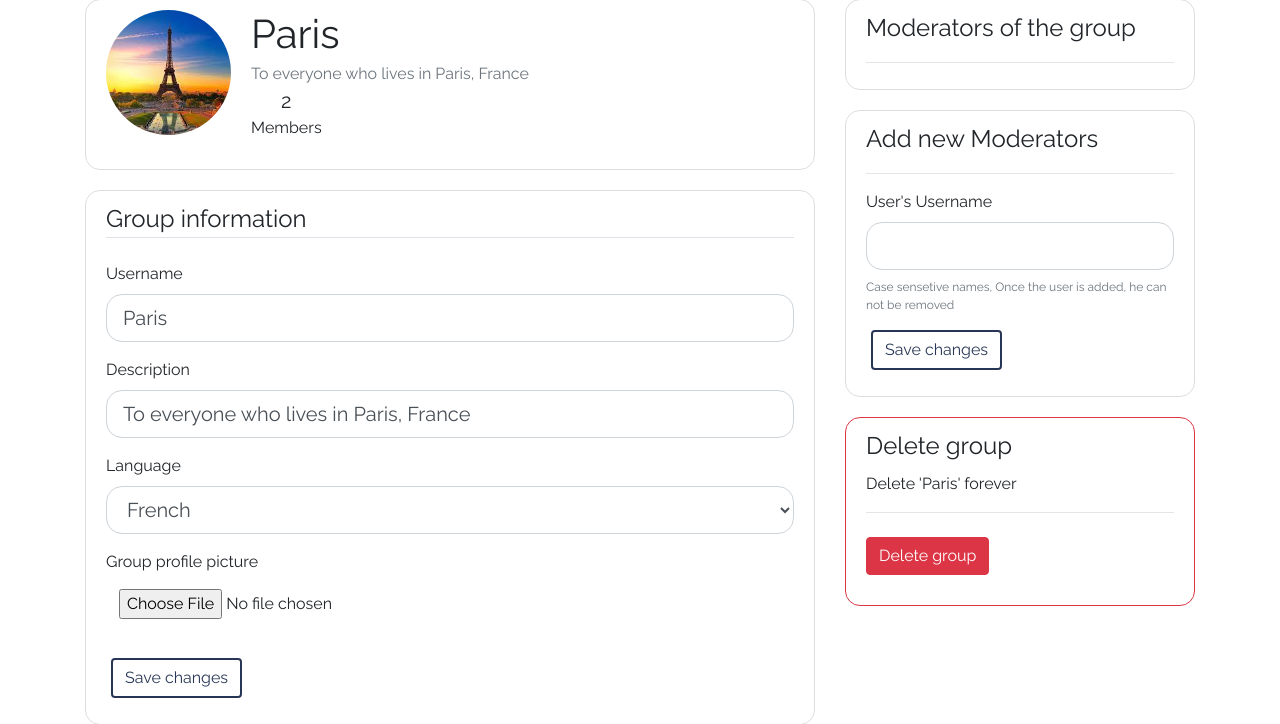
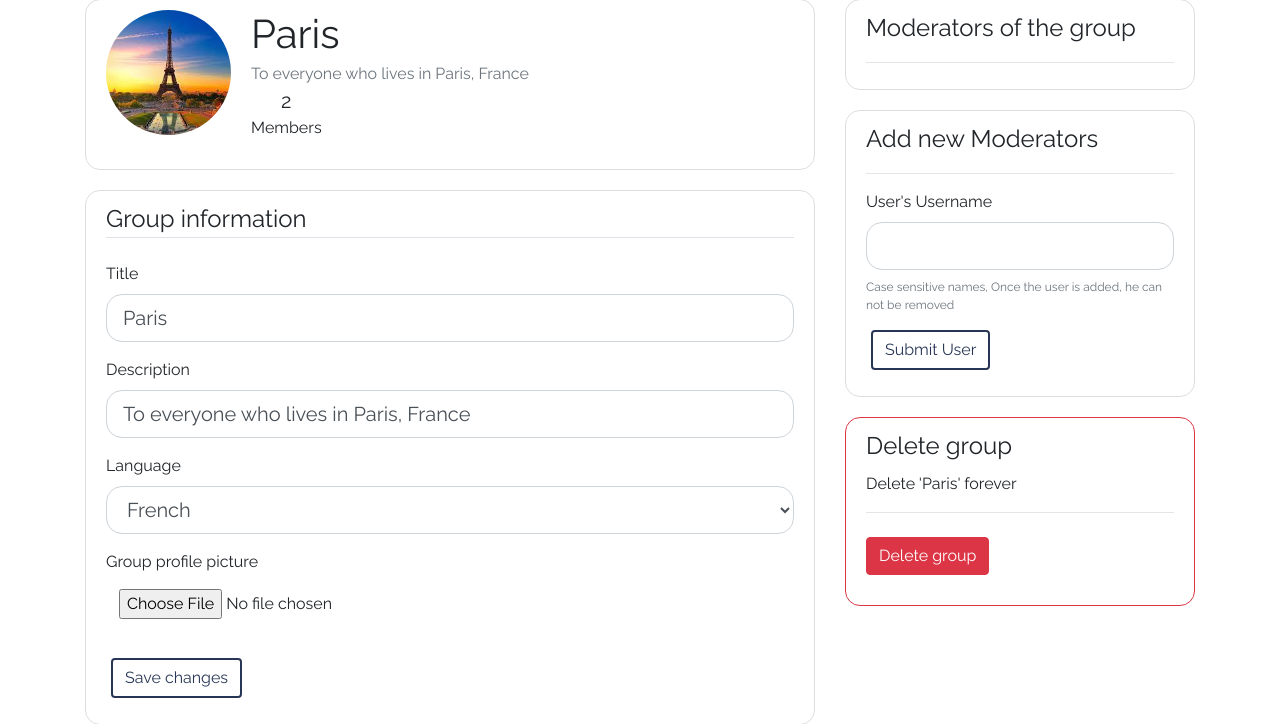
Before and after one commit to theXtroyer1221/Cloud-buffer, a Flask app: a page that uses cloudBuffer/templates/edit_group.html in a window 1280 px wide. Shown: the part 97-821 px from the top of the page. Run offline with Flask 2, Linux system fonts and the light colour scheme; a user stored in the database is signed in; data comes from the database, SQL or seed files in the repository; both versions use the stored data as it was after the commit; some libraries are stand-ins or nearby versions.

Commit message:
fixed group edit bug and made search bar better

```diff
--- a/cloudBuffer/forms.py
+++ b/cloudBuffer/forms.py
@@ -110,7 +110,7 @@ class GroupForm(FlaskForm):
 
 
 class UpdateGroupForm(FlaskForm):
-    title = StringField('Username',
+    title = StringField('Title',
                            validators=[DataRequired(),
                                        Length(min=2, max=20)])
     description = StringField('Description', validators=[DataRequired(), Length(min=2, max=100)])
@@ -120,14 +120,16 @@ class UpdateGroupForm(FlaskForm):
     submit = SubmitField('Save changes')
 
     def validate_title(self, title):
-        group = Group.query.filter_by(title=title.data).first()
-        if group:
-            raise ValidationError(
-                "That group title is already taken, please choose another one")
+        if self.title == title:
+            pass
+        else:
+            group = Group.query.filter_by(title=title.data).first()
+            if group:
+                raise ValidationError("That group title is already taken, please choose another one")
 
 class AddAdminForm(FlaskForm):
     username = StringField("User's Username", validators=[DataRequired()])
-    submit = SubmitField("Send")
+    add_user = SubmitField("Submit User")
 
 class AddGroupCommentForm(FlaskForm):
     content = StringField("Content", validators=[DataRequired(), Length(min=5, max=140)])
--- a/cloudBuffer/models.py
+++ b/cloudBuffer/models.py
@@ -124,7 +124,7 @@ class Grouppost(db.Model):
         return f"GroupPost('{self.title}', '{self.date_posted})"
 
     def as_dict(self):
-        return {'id': self.id, 'title': self.title}
+        return {'type': 'grouppost', 'id': self.id, 'title': self.title}
 
 class Groupcomment(db.Model):
     id = db.Column(db.Integer, primary_key=True)
--- a/cloudBuffer/routes.py
+++ b/cloudBuffer/routes.py
@@ -132,27 +132,37 @@ def blog():
     posts = Post.query.order_by(Post.date_posted.desc()).paginate(page=page,
                                                                   per_page=5)
     if form.validate_on_submit():
-        if "Group:" in form.search.data:
-            search = form.search.data.removeprefix('Group: ')
+        title = form.search.data
+        print(form.search.data)
+        if "Group:" in title:
+            search = title.removeprefix('Group: ')
             query = Group.query.filter_by(title=search).first()
-            print(search, query)
             if query:
                 return redirect(url_for('group', title=query.title))
             else:
                 flash(f"No group found with the name {search}", "danger")
                 return redirect(url_for("blog"))
+        elif "Group post:" in title:
+            search = title.removeprefix('Group post: ')
+            query = Grouppost.query.filter_by(title=search).first()
+            if query:
+                return redirect(url_for('group_post', title=query.title, post_id=query.id))
+            else:
+                flash(f'No group post found with the name "{search}"', "danger")
+                return redirect(url_for("blog"))
         else:
-            query = Post.query.filter_by(title=form.search.data).first()
+            search = title.removeprefix("Post: ")
+            query = Post.query.filter_by(title=search).first()
             if query:
                 return redirect(url_for('post', post_id=query.id))
             else:
-                flash(f"No article found with the name {form.search.data}", "danger")
+                flash(f"No article found with the name {title}", "danger")
                 return redirect(url_for("blog"))
     return render_template("blog.html", data="data", title="Blog", image_file=image_file, posts=posts, form=form, writeform=writeform, message=message)
 
 @app.route('/posts')
 def posts_json():
-    res = Post.query.all() + Group.query.all()
+    res = Post.query.all() + Group.query.all() + Grouppost.query.all()
     list_posts = [r.as_dict() for r in res]
     return jsonify(list_posts)
 
@@ -468,7 +478,9 @@ def edit_group(title):
         if form.image_file.data:
             picture_file = save_group_pic(form.image_file.data)
             group.image_file = picture_file
-        group.title = form.title.data
+        if form.title.data == title:
+            print("yes")
+            group.title = form.title.data
         group.description = form.description.data
         group.language = form.language.data
         db.session.commit()
@@ -481,10 +493,8 @@ def edit_group(title):
     image_file = url_for('static',
                          filename='profile_pics/' + current_user.image_file)
     if form2.validate_on_submit():
-        username = form2.username.data.replace(" ", "_")
-        print(username)
+        username = form2.username.data
         user = User.query.filter_by(username=username).first()
-        print(user)
         if user is not None:
             group.moderators.append(user)
             db.session.commit()
@@ -585,7 +595,7 @@ def update_group_post(title, post_id):
     if request.method == "GET":
         form.title.data = post.title
         form.content.data = post.content
-    return render_template("create_group_post.html",
+    return render_template("create_post.html",
                            title=group.title,
                            group=group,
                            post="post", group_img=grp_img, data="post_site", form=form, legend="Update a group post")
--- a/cloudBuffer/templates/edit_group.html
+++ b/cloudBuffer/templates/edit_group.html
@@ -4,7 +4,9 @@
     <div class="col-md-8">
       <div class="content-section account-body">
         <div class="media mb-2">
-          <a href=" {{url_for('group', title=group.title)}} "><img class="rounded-circle account-img" src="{{ url_for('static', filename='profile_pics/' + group.image_file) }}" /></a>
+          <a href=" {{url_for('group', title=group.title)}} "
+            ><img class="rounded-circle account-img" src="{{ url_for('static', filename='profile_pics/' + group.image_file) }}"
+          /></a>
           <div class="media-body">
             <div>
               <h2 class="account-heading mb-1">{{ group.title }}</h2>
@@ -26,8 +28,7 @@
           <fieldset class="form-group">
             <legend class="border-bottom mb-4">Group information</legend>
             <div class="form-group">
-              {{ form.title.label(class="form-control-label") }} {% if form.title.errors %} {{ form.title(class="form-control
-              form-control-lg is-invalid") }}
+              {{ form.title.label(class="form-control-label") }} {% if form.title.errors %} {{ form.title(class="form-control form-control-lg is-invalid") }}
               <div class="invalid-feedback">
                 {% for error in form.title.errors %}
                 <span>{{ error }}</span>
@@ -36,8 +37,8 @@
               {% else %} {{ form.title(class="form-control form-control-lg") }} {% endif %}
             </div>
             <div class="form-group">
-              {{ form.description.label(class="form-control-label") }} {% if form.description.errors %} {{
-              form.description(class="form-control form-control-lg is-invalid") }}
+              {{ form.description.label(class="form-control-label") }} {% if form.description.errors %} {{ form.description(class="form-control form-control-lg
+              is-invalid") }}
               <div class="invalid-feedback">
                 {% for error in form.description.errors %}
                 <span>{{ error }}</span>
@@ -45,12 +46,10 @@
               </div>
               {% else %} {{ form.description(class="form-control form-control-lg") }} {% endif %}
             </div>
+            <div class="form-group">{{ form.language.label(class="form-control-label") }} {{ form.language(class="form-control form-control-lg") }}</div>
             <div class="form-group">
-              {{ form.language.label(class="form-control-label") }} {{ form.language(class="form-control form-control-lg") }}
-            </div>
-            <div class="form-group">
-              {{ form.image_file.label() }} {{ form.image_file(class="form-control-file btn") }} {% if form.image_file.errors %} {%
-              for error in form.image_file.errors %}
+              {{ form.image_file.label() }} {{ form.image_file(class="form-control-file btn") }} {% if form.image_file.errors %} {% for error in
+              form.image_file.errors %}
               <span class="text-danger">{{ error }}</span>
               {% endfor %} {% endif %}
             </div>
@@ -65,16 +64,8 @@
         <hr />
         {% for user in group.moderators %}
         <div class="my-2 d-flex">
-          <img
-            class="rounded-circle mr-3"
-            src="{{ url_for('static', filename='profile_pics/' + user.image_file) }}"
-            alt=""
-            width="65px"
-            height="65px"
-          />
-          <a href="{{url_for('user', username=user.username)}}" class="d-flex" style="align-self: center; font-size: 20px"
-            >{{ user.username }}</a
-          >
+          <img class="rounded-circle mr-3" src="{{ url_for('static', filename='profile_pics/' + user.image_file) }}" alt="" width="65px" height="65px" />
+          <a href="{{url_for('user', username=user.username)}}" class="d-flex" style="align-self: center; font-size: 20px">{{ user.username }}</a>
         </div>
         <hr />
         {% endfor %}
@@ -84,18 +75,14 @@
         <hr />
         <form method="POST" action="">
           {{ form2.hidden_tag() }}
-          <div class="form-group">
-            {{ form2.username.label() }} {{ form2.username(class="form-control form-control-lg") }} {% if form2.username.errors %}
-            {% for error in form2.username.errors %}
-            <span class="text-danger">{{ error }}</span>
-            {% endfor %} {% endif %}
-            <p style="font-size: 12px" class="text-secondary text-small mt-2">
-              Case sensetive names, Once the user is added, he can not be removed
-            </p>
-          </div>
-          <div class="form-group">
-            <div class="form-group">{{ form.submit(class="btn btn-blog-dark") }}</div>
-          </div>
+          <fieldset class="form-group">
+            {{ form2.username.label() }} {% if form2.username.errors %} {{ form2.username(class="form-control form-control-lg is-invalid") }} {% for error in
+            form2.username.errors %}
+            <div class="invalid-feedback"><span>{{ error }}</span></div>
+            {% endfor %} {% else %} {{ form2.username(class="form-control form-control-lg") }} {% endif %}
+            <p style="font-size: 12px" class="text-secondary text-small mt-2">Case sensitive names, Once the user is added, he can not be removed</p>
+          </fieldset>
+          <div class="form-group">{{ form2.add_user(class="btn btn-blog-dark") }}</div>
         </form>
       </div>
       <div class="content-section account-body border-danger">
@@ -116,7 +103,8 @@
               </div>
               <div class="modal-body">
                 <p class="text-danger">
-                  Are you sure you want to delete {{group.title}}? <b>The group will be deleted permanently.</b>
+                  Are you sure you want to delete {{group.title}}?
+                  <b>The group will be deleted permanently.</b>
                 </p>
               </div>
               <div class="modal-footer">
```
Also changed, not shown: cloudBuffer/templates/blog.html (+14 -29 lines), cloudBuffer/templates/post.html (+28 -55 lines), cloudBuffer/site.db, cloudBuffer/static/profile_pics/2a37887ab04cf8cb.jpg (added), cloudBuffer/static/profile_pics/9c76ae2207f1ed81.png (added), cloudBuffer/static/profile_pics/a90d7da61db40504.jpg (added).
